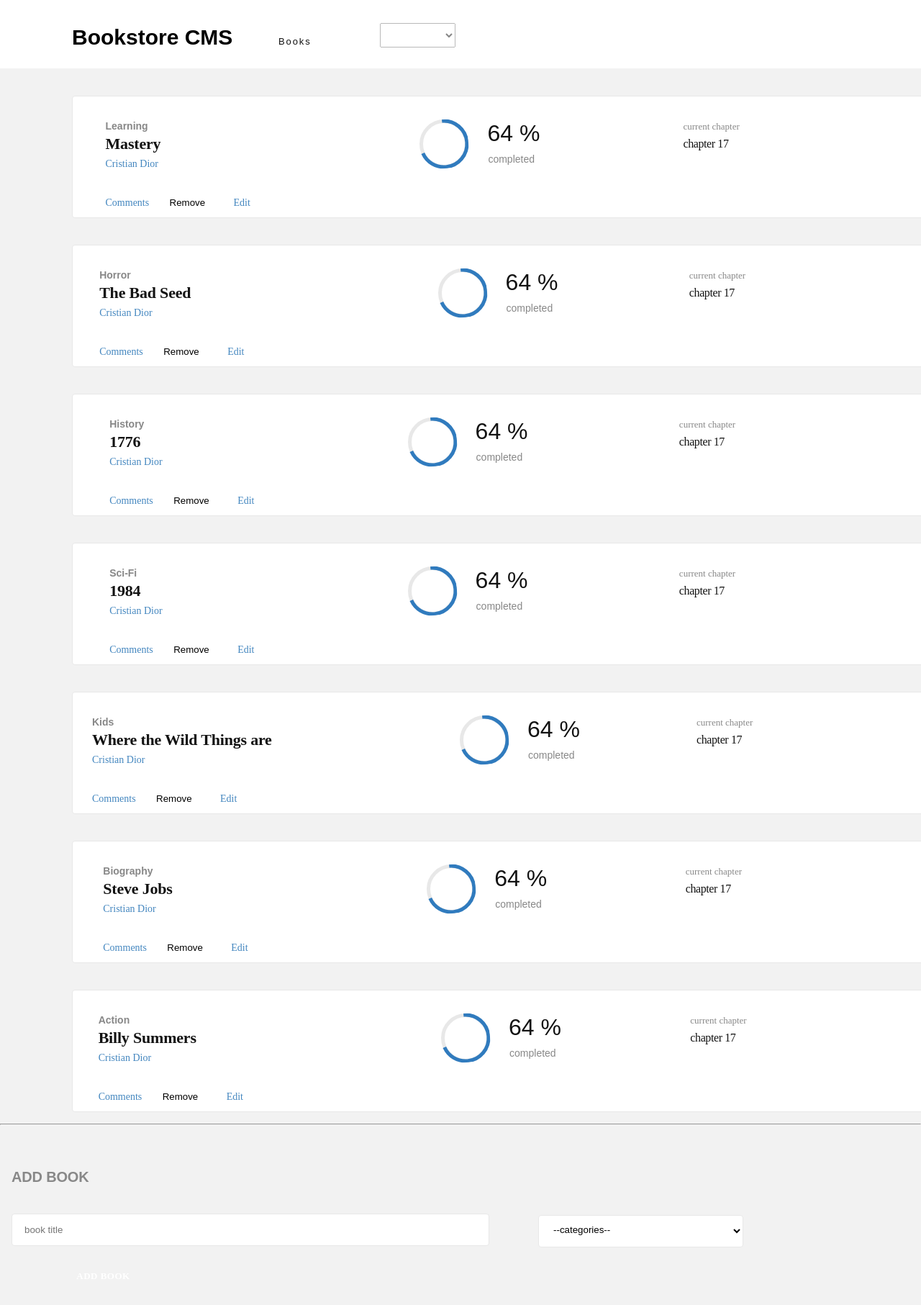
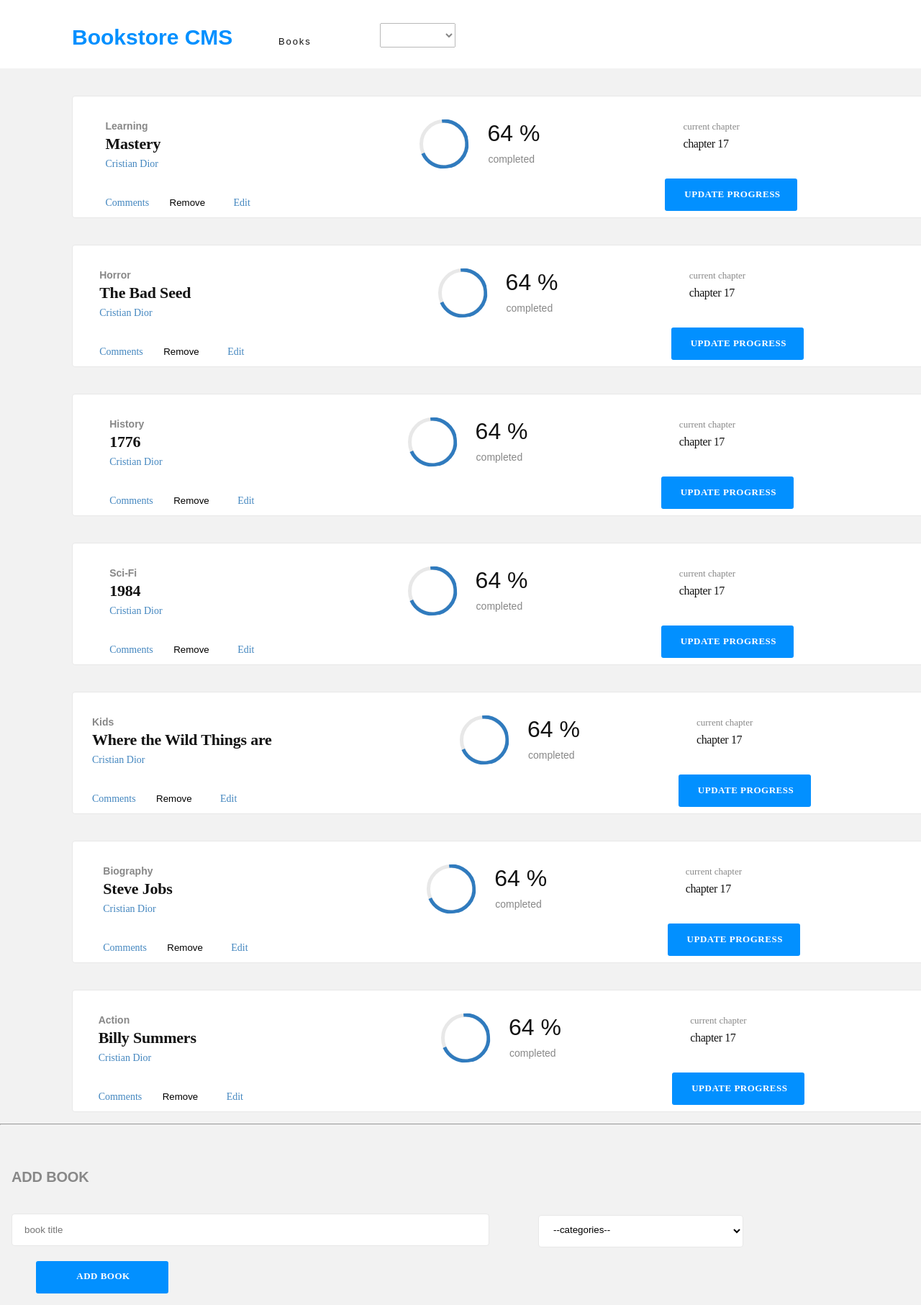
Before and after one commit to helciodev/bookstore-cms, a React (Create React App) app: page / in a window 1280 px wide. Shown: the top 1813 px of the page at 72% size. Built offline with nearby package versions, Linux system fonts and the light colour scheme.

Commit message:
Add user icon change variable name in styles

```diff
--- a/src/components/Book.js
+++ b/src/components/Book.js
@@ -40,7 +40,7 @@ function Book({
           current chapter
         </span>
         <p className="chapter">chapter 17</p>
-        <button className="update-btn" type="button">Update chapter</button>
+        <button className="update-btn" type="button">UPDATE PROGRESS</button>
       </div>
     </div>
   );
--- a/src/components/Navbar.js
+++ b/src/components/Navbar.js
@@ -28,7 +28,7 @@ function Navbar() {
       </div>
 
       <div>
-        user
+        <img className="user-profile" src="./user.svg" alt="user-profile-icon" />
       </div>
     </navbar>
   );
--- a/src/styles.css
+++ b/src/styles.css
@@ -39,6 +39,15 @@ body {
   align-items: baseline;
 }
 
+.user-profile {
+  display: flex;
+  align-items: center;
+  justify-content: center;
+  border: solid 1px #e8e8e8;
+  border-radius: 100%;
+  padding: 10px;
+}
+
 .Bookstore-CMS {
   width: 15rem;
   height: 2.313rem;
@@ -50,7 +59,7 @@ body {
   font-style: normal;
   line-height: normal;
   letter-spacing: normal;
-  color: var(--azure);
+  color: var(--Azure);
 }
 
 .BOOKS {
@@ -128,7 +137,7 @@ body {
   margin: 1.188rem 0 0 2.125rem;
   padding: 0.801rem 1.188rem 0.886rem 1.375rem;
   border-radius: 3px;
-  background-color: var(--azure);
+  background-color: var(--Azure);
   outline: none;
   font-family: var(--robotslab);
   font-size: 0.813rem;
@@ -290,7 +299,7 @@ button {
   margin: 2rem 0 0 2.125rem;
   padding: 0.801rem 1.188rem 0.886rem 1.375rem;
   border-radius: 3px;
-  background-color: var(--azure);
+  background-color: var(--Azure);
   outline: none;
   font-family: var(--robotslab);
   font-size: 0.813rem;
```
Also changed, not shown: public/user.svg (added).
